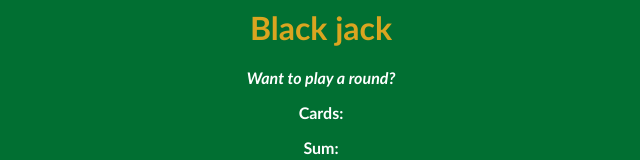
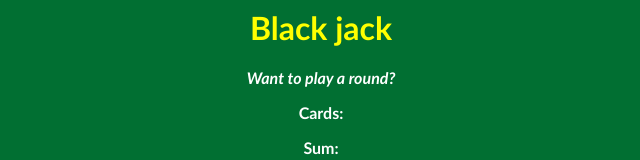
Before and after one commit to kidistamdu/Black-jack-game, a plain HTML site: page index.html in a window 1280 px wide. Shown: the top 160 px of the page, without its empty margins (319-959 px from the left). Drawn offline with Linux system fonts and the light colour scheme.

Commit message:
edited the color

```diff
--- a/index.css
+++ b/index.css
@@ -8,7 +8,7 @@ body {
 }
 
 h1 {
-    color: goldenrod;
+    color: yellow;
 }
 
 #message-el {
```
